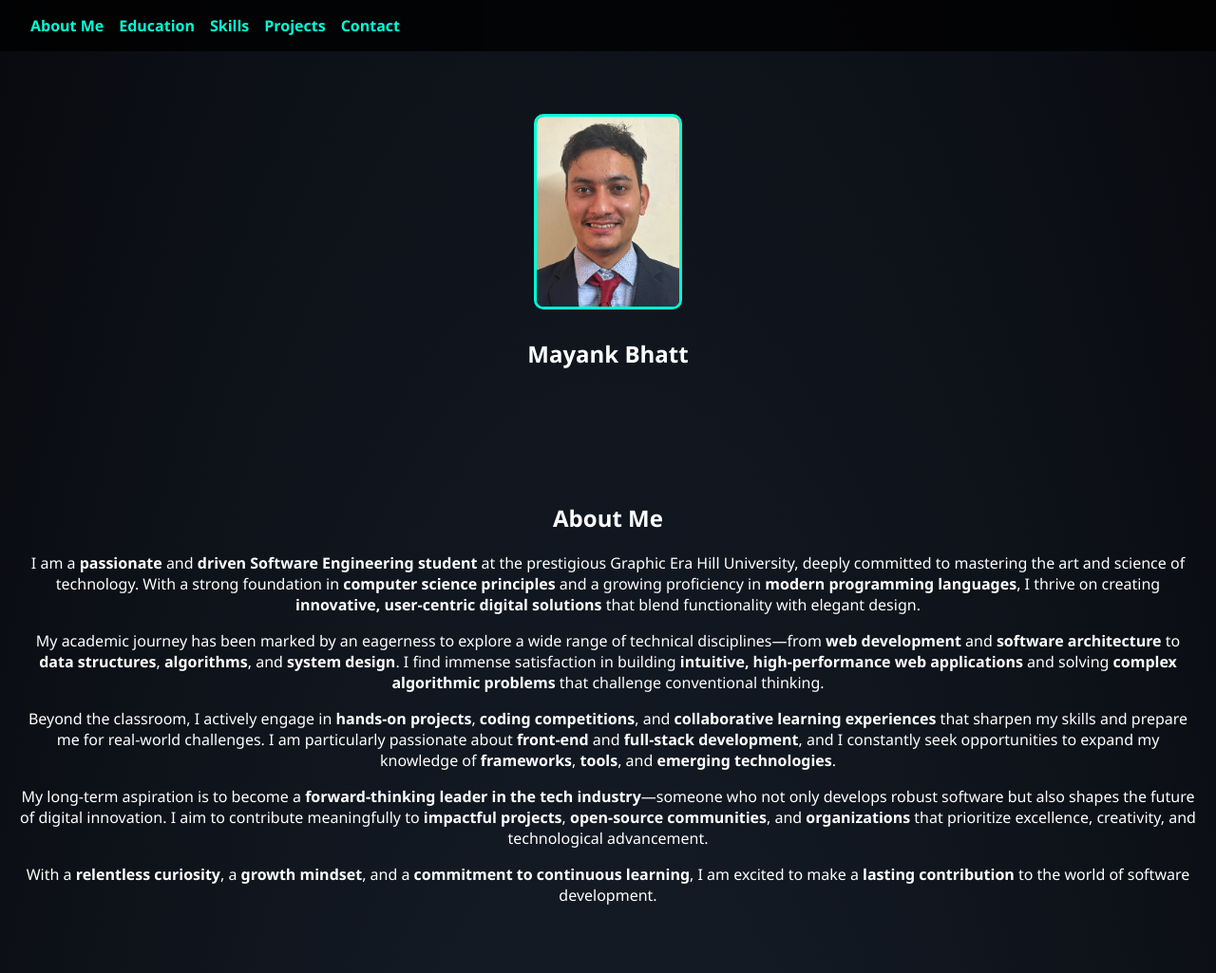
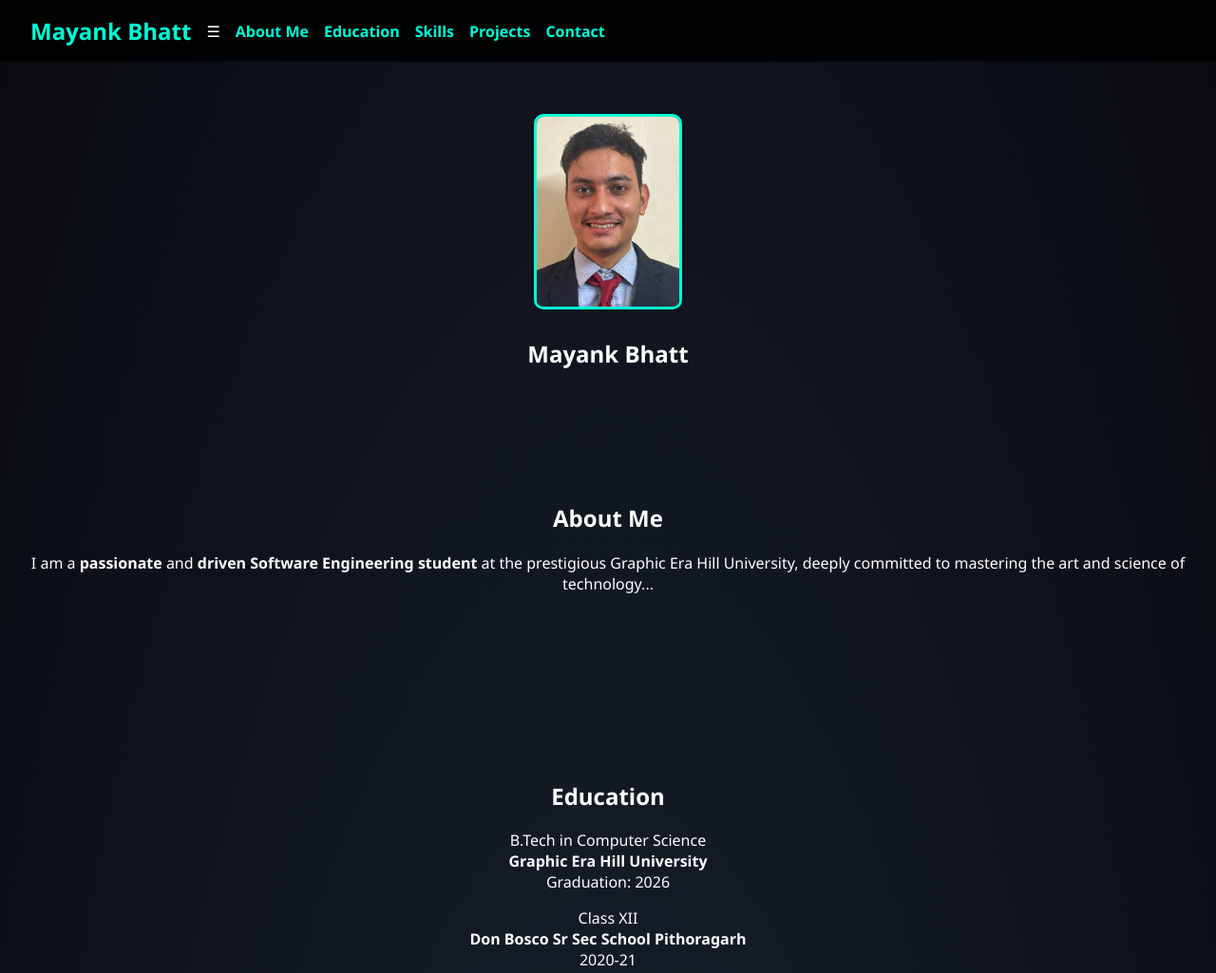
Before and after one commit to mayankbhatt03/Portfolio, a plain HTML site: page index.html in a window 1280 px wide. Shown: the top 1025 px of the page at 95% size. Drawn offline with Linux system fonts and the light colour scheme; a script that the page names is missing.

Commit message:
Update index.html

```diff
--- a/index.html
+++ b/index.html
@@ -11,7 +11,14 @@
 
   <header>
     <nav class="navbar">
-      <ul class="nav-links">
+      <div class="logo">Mayank Bhatt</div>
+
+      <!-- Hamburger Icon -->
+      <div class="hamburger" id="hamburger">
+        ☰
+      </div>
+
+      <ul class="nav-links" id="nav-links">
         <li><a href="#about">About Me</a></li>
         <li><a href="#education">Education</a></li>
         <li><a href="#skills">Skills</a></li>
@@ -21,7 +28,6 @@
     </nav>
   </header>
 
-
   <section class="intro-section">
     <div class="intro-container">
       <img src="/profile.jpg" alt="Passport Photo" class="passport-photo" />
@@ -29,46 +35,15 @@
     </div>
   </section>
 
-
   <section id="about" class="section">
     <h2>About Me</h2>
     <p>
-    I am a <strong>passionate</strong> and <strong>driven Software Engineering student</strong> at the
-    prestigious Graphic Era Hill University, deeply committed to mastering the art and science of technology.
-    With a strong foundation in <strong>computer science principles</strong> and a growing proficiency in
-    <strong>modern programming languages</strong>, I thrive on creating <strong>innovative, user-centric digital solutions</strong>
-    that blend functionality with elegant design.
-</p>
-
-<p>
-    My academic journey has been marked by an eagerness to explore a wide range of technical disciplines—from
-    <strong>web development</strong> and <strong>software architecture</strong> to <strong>data structures</strong>,
-    <strong>algorithms</strong>, and <strong>system design</strong>. I find immense satisfaction in building
-    <strong>intuitive, high-performance web applications</strong> and solving <strong>complex algorithmic problems</strong>
-    that challenge conventional thinking.
-</p>
-
-<p>
-    Beyond the classroom, I actively engage in <strong>hands-on projects</strong>, <strong>coding competitions</strong>, and
-    <strong>collaborative learning experiences</strong> that sharpen my skills and prepare me for real-world challenges.
-    I am particularly passionate about <strong>front-end</strong> and <strong>full-stack development</strong>, and I constantly seek
-    opportunities to expand my knowledge of <strong>frameworks</strong>, <strong>tools</strong>, and <strong>emerging technologies</strong>.
-</p>
-
-<p>
-    My long-term aspiration is to become a <strong>forward-thinking leader in the tech industry</strong>—someone who not only develops
-    robust software but also shapes the future of digital innovation. I aim to contribute meaningfully to
-    <strong>impactful projects</strong>, <strong>open-source communities</strong>, and <strong>organizations</strong> that prioritize
-    excellence, creativity, and technological advancement.
-</p>
-
-<p>
-    With a <strong>relentless curiosity</strong>, a <strong>growth mindset</strong>, and a <strong>commitment to continuous learning</strong>,
-    I am excited to make a <strong>lasting contribution</strong> to the world of software development.
-</p>
-
+      I am a <strong>passionate</strong> and <strong>driven Software Engineering student</strong> at
+      the prestigious Graphic Era Hill University, deeply committed to mastering the art and science
+      of technology...
+    </p>
+    <!-- (Your full about text continues here) -->
   </section>
-
 
   <section id="education" class="section">
     <h2>Education</h2>
@@ -76,7 +51,6 @@
     <p>Class XII<br><strong>Don Bosco Sr Sec School Pithoragarh </strong><br>2020-21</p>
     <p>Class X<br><strong>Don Bosco Sr Sec School Pithoragarh </strong><br>2018-19</p>
   </section>
-
 
   <section id="skills" class="section">
     <h2>Skills</h2>
@@ -90,7 +64,6 @@
       <div class="skill-box">Python</div>
     </div>
   </section>
-
 
   <section id="projects" class="section">
     <h2>Projects</h2>
@@ -114,12 +87,10 @@
     </div>
   </section>
 
-
   <section id="contact" class="section">
     <h2>Contact Me</h2>
     <p>Email: <a href="mailto:mayankbhatt310@gmail.com">mayankbhatt310@gmail.com</a></p>
   </section>
-
 
   <footer>
     <p>&copy; 2025 Mayank Bhatt</p>
```
